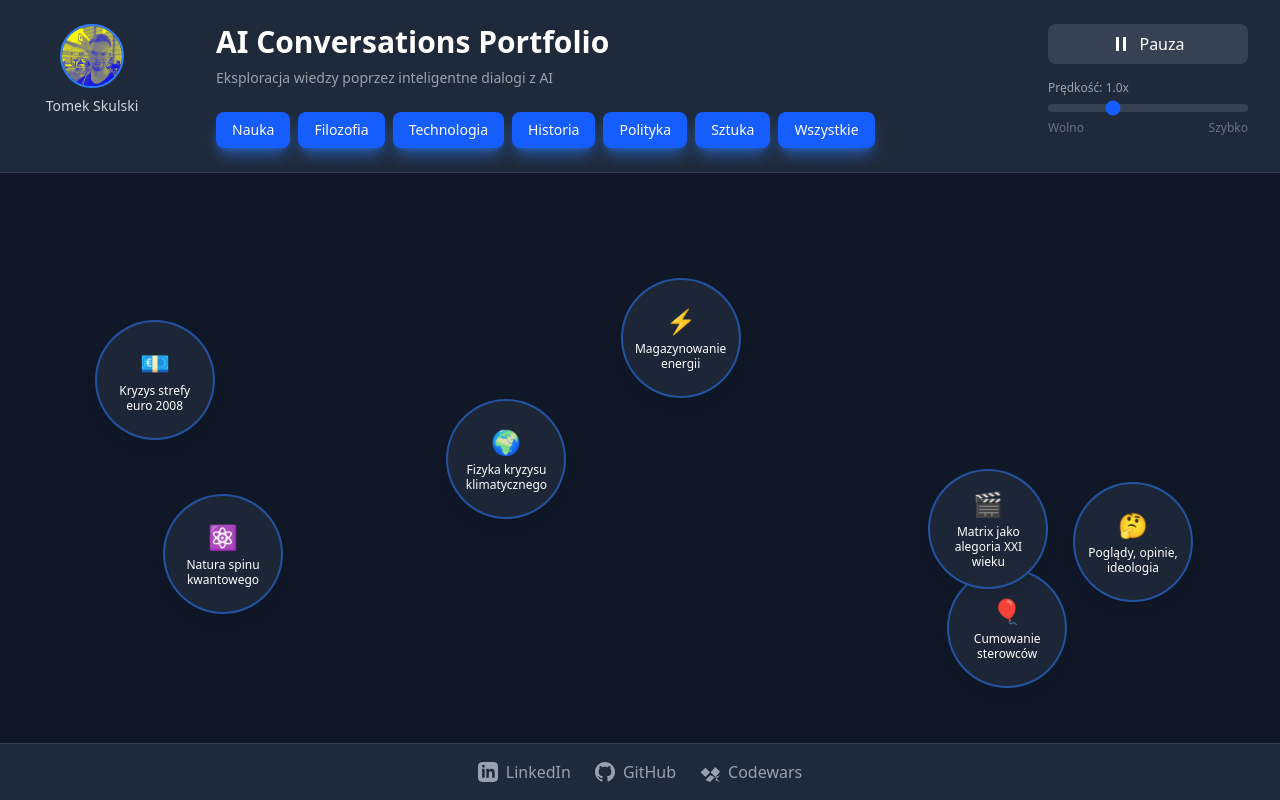
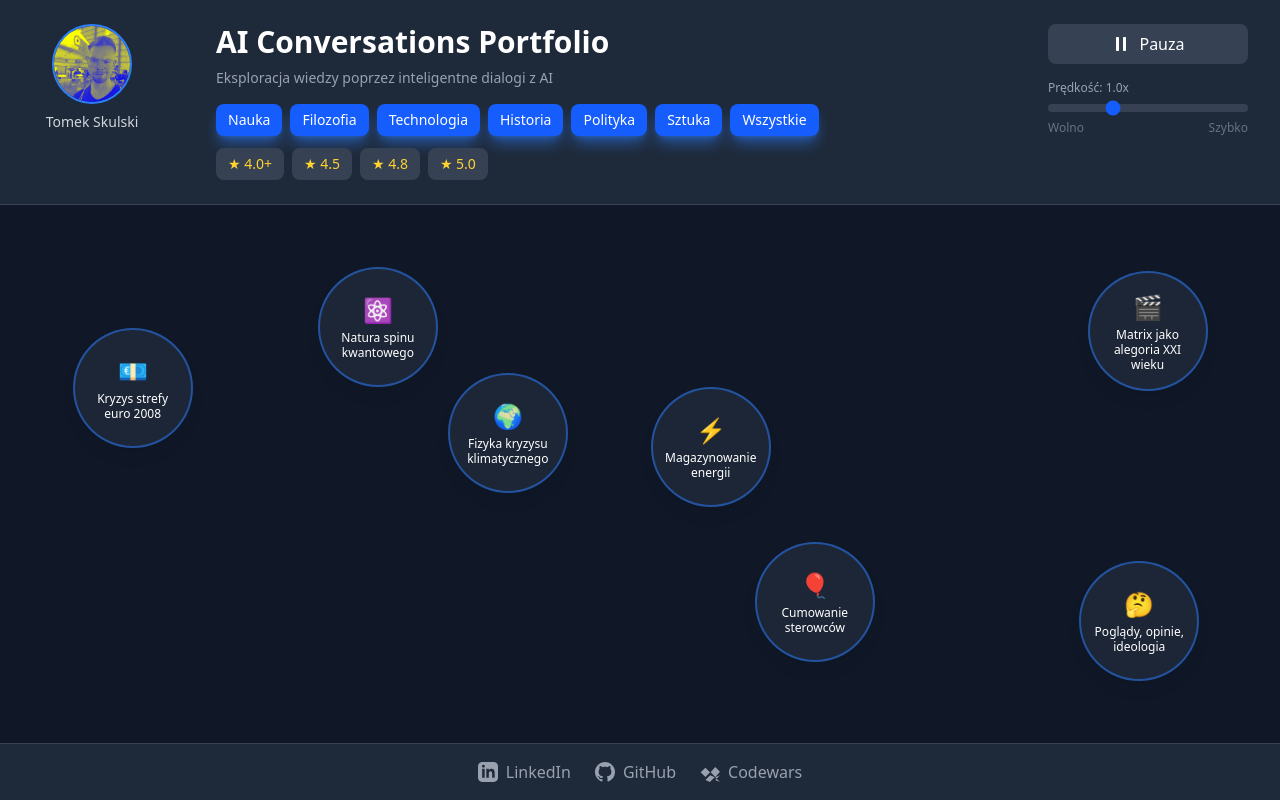
Before and after one commit to Skulak13/ai-prompting-sessions, a React (Vite) app: page / in a window 1280 px wide. Built offline with nearby package versions, Linux system fonts and the light colour scheme.

Commit message:
points buttons selector

```diff
--- a/src/App.tsx
+++ b/src/App.tsx
@@ -3,27 +3,58 @@ import Header from "./components/Header";
 import Footer from "./components/Footer";
 import ChatCanvas from "./components/ChatCanvas";
 import ChatModal from "./components/ChatModal.tsx";
-import type { Category, Chat } from "./types";
+import type { Category, Chat, RatingFilter } from "./types";
 import { chats } from "./data/chats";
 
 function App() {
   const [activeCategories, setActiveCategories] = useState<Category[]>([
     "wszystkie",
   ]);
+  const [activeRatings, setActiveRatings] = useState<
+    Array<Exclude<RatingFilter, null>>
+  >([]); // Zmienione na tablicę
   const [speed, setSpeed] = useState(1.0);
   const [isPaused, setIsPaused] = useState(false);
   const [selectedChat, setSelectedChat] = useState<Chat | null>(null);
 
-  // Filtruj chaty na podstawie aktywnych kategorii
-  const filteredChats = activeCategories.includes("wszystkie")
-    ? chats
-    : chats.filter((chat) => activeCategories.includes(chat.category));
+  // Filtruj chaty na podstawie aktywnych kategorii i ocen
+  const filteredChats = chats.filter((chat) => {
+    // Filtr kategorii
+    const categoryMatch =
+      activeCategories.includes("wszystkie") ||
+      activeCategories.includes(chat.category);
+
+    // Filtr oceny
+    let ratingMatch = true;
+    if (activeRatings.length > 0 && chat.metrics) {
+      const avgRating =
+        (chat.metrics.clarity +
+          chat.metrics.adaptation +
+          chat.metrics.depth +
+          chat.metrics.criticalThinking) /
+        4;
+
+      ratingMatch = activeRatings.some((rating) => {
+        if (rating === 4) {
+          // Grupa 4 i 4.3
+          return avgRating >= 4 && avgRating < 4.5;
+        } else {
+          // Dokładne dopasowanie dla pozostałych
+          return Math.abs(avgRating - rating) < 0.1;
+        }
+      });
+    }
+
+    return categoryMatch && ratingMatch;
+  });
 
   return (
     <div className="h-screen flex flex-col bg-gray-900">
       <Header
         activeCategories={activeCategories}
         setActiveCategories={setActiveCategories}
+        activeRatings={activeRatings}
+        setActiveRatings={setActiveRatings}
         speed={speed}
         setSpeed={setSpeed}
         isPaused={isPaused}
--- a/src/components/Header.tsx
+++ b/src/components/Header.tsx
@@ -1,9 +1,11 @@
-import type { Category } from "../types";
+import type { Category, RatingFilter } from "../types";
 import avatar from "../assets/images/skulfancy.webp";
 
 interface HeaderProps {
   activeCategories: Category[];
   setActiveCategories: (categories: Category[]) => void;
+  activeRatings: Array<Exclude<RatingFilter, null>>; // Zmienione na tablicę
+  setActiveRatings: (ratings: Array<Exclude<RatingFilter, null>>) => void; // Zmienione na tablicę
   speed: number;
   setSpeed: (speed: number) => void;
   isPaused: boolean;
@@ -30,9 +32,20 @@ const categoryLabels: Record<Category, string> = {
   wszystkie: "Wszystkie",
 };
 
+const ratings: Array<Exclude<RatingFilter, null>> = [4, 4.5, 4.8, 5];
+
+const ratingLabels: Record<number, string> = {
+  4: "★ 4.0+",
+  4.5: "★ 4.5",
+  4.8: "★ 4.8",
+  5: "★ 5.0",
+};
+
 export default function Header({
   activeCategories,
   setActiveCategories,
+  activeRatings,
+  setActiveRatings,
   speed,
   setSpeed,
   isPaused,
@@ -58,6 +71,16 @@ export default function Header({
     setActiveCategories(newCategories);
   };
 
+  const toggleRating = (rating: Exclude<RatingFilter, null>) => {
+    if (activeRatings.includes(rating)) {
+      // Jeśli ocena jest już aktywna, usuń ją
+      setActiveRatings(activeRatings.filter((r) => r !== rating));
+    } else {
+      // Jeśli ocena nie jest aktywna, dodaj ją
+      setActiveRatings([...activeRatings, rating]);
+    }
+  };
+
   const isCategoryActive = (category: Category) => {
     return (
       activeCategories.includes(category) ||
@@ -65,23 +88,27 @@ export default function Header({
     );
   };
 
+  const isRatingActive = (rating: Exclude<RatingFilter, null>) => {
+    return activeRatings.includes(rating);
+  };
+
   return (
     <header className="bg-gray-800 border-b border-gray-700 px-8 py-6">
-      <div className="flex items-start justify-between gap-8">
+      <div className="flex items-start justify-between gap-6">
         {/* LEFT: Logo i nazwisko */}
         <div className="flex flex-col items-center min-w-[120px]">
           <img
             src={avatar}
             alt="Logo"
-            className="w-16 h-16 mb-2 rounded-full border-2 border-blue-500"
+            className="w-20 h-20 mb-2 rounded-full border-2 border-blue-500"
           />
           <p className="text-gray-300 text-sm font-medium">Tomek Skulski</p>
         </div>
 
-        {/* CENTER: Tytuł, podtytuł i kategorie */}
+        {/* CENTER: Tytuł, podtytuł i filtry */}
         <div className="flex-1 max-w-3xl">
           {/* Tytuł i podtytuł */}
-          <div className="mb-6">
+          <div className="mb-4">
             <h1 className="text-3xl font-bold text-white mb-2">
               AI Conversations Portfolio
             </h1>
@@ -91,12 +118,13 @@ export default function Header({
           </div>
 
           {/* Kategorie */}
+          <div className="mb-3">
             <div className="flex flex-wrap gap-2">
               {categories.map((category) => (
                 <button
                   key={category}
                   onClick={() => toggleCategory(category)}
-                className={`px-4 py-2 rounded-lg text-sm font-medium transition-all duration-200 ${
+                  className={`px-3 py-1.5 rounded-lg text-sm font-medium transition-all duration-200 ${
                     isCategoryActive(category)
                       ? "bg-blue-600 text-white shadow-lg shadow-blue-500/50"
                       : "bg-gray-700 text-gray-300 hover:bg-gray-600"
@@ -105,6 +133,26 @@ export default function Header({
                   {categoryLabels[category]}
                 </button>
               ))}
+            </div>
+          </div>
+
+          {/* Oceny */}
+          <div>
+            <div className="flex flex-wrap gap-2">
+              {ratings.map((rating) => (
+                <button
+                  key={rating}
+                  onClick={() => toggleRating(rating)}
+                  className={`px-3 py-1.5 rounded-lg text-sm font-medium transition-all duration-200 ${
+                    isRatingActive(rating)
+                      ? "bg-amber-600 text-white shadow-lg shadow-amber-500/50"
+                      : "bg-gray-700 text-amber-300 hover:bg-gray-600"
+                  }`}
+                >
+                  {ratingLabels[rating]}
+                </button>
+              ))}
+            </div>
           </div>
         </div>
 
--- a/src/types/index.ts
+++ b/src/types/index.ts
@@ -22,10 +22,12 @@ export interface Chat {
 }
 
 export type Category =
-  | 'nauka'
-  | 'filozofia'
-  | 'technologia'
-  | 'historia'
-  | 'polityka'
-  | 'sztuka'
-  | 'wszystkie';
+  | "nauka"
+  | "filozofia"
+  | "technologia"
+  | "historia"
+  | "polityka"
+  | "sztuka"
+  | "wszystkie";
+
+export type RatingFilter = 4 | 4.5 | 4.8 | 5 | null;
```
Also changed, not shown: src/data/chats.ts (+1 -1 lines). Lines whose indentation alone changed are shown as unchanged.
